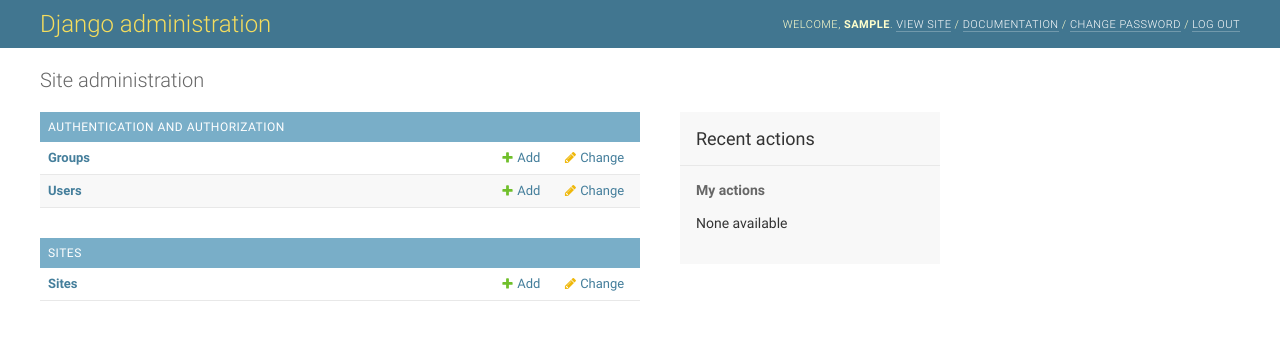
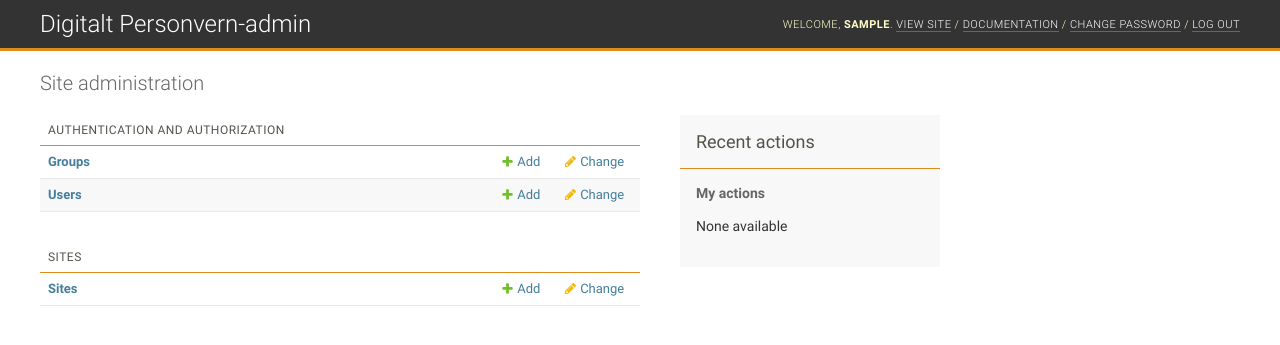
Before and after one commit to sigurdga/digitaltpersonvern, a Django app: page /admin/ in a window 1280 px wide. Shown: the top 345 px of the page. Run offline with Django 3.2, Linux system fonts and the light colour scheme; the visitor is signed in with stand-in values (Sample User, id 1); data comes from the database, SQL or seed files in the repository; data that the repository does not hold is empty; parts of the project's set-up code (start-up, migrations or seed data) failed here and were passed over.

Commit message:
Add login link to admin, logout, and make admin look less default.

```diff
--- a/digitaltpersonvern/settings.py
+++ b/digitaltpersonvern/settings.py
@@ -132,7 +132,7 @@ INSTALLED_APPS = (
     'django.contrib.admindocs',
     'south',
     'mptt',
-    'samklang_blog',
+    #'samklang_blog',
     'samklang_menu',
     'samklang_pages',
 )
--- a/digitaltpersonvern/static-project/css/style.css
+++ b/digitaltpersonvern/static-project/css/style.css
@@ -43,6 +43,7 @@ nav ul li { float: left; margin: 0 0 0 20px; font-weight: bold; }
 
 #sidebar h1 { border-bottom: 8px solid #54534a; }
 
+#userinfo { position: absolute; top: 20px; right: 0; }
 
 /* #addressbar { background-color: #54534a; height: 8px; width: 100%; } */
 /* #bottomlinks { background-color: #de8b19; height: 75px; width: 100%; } */
--- /dev/null
+++ b/digitaltpersonvern/templates/admin/base_site.html
@@ -0,0 +1,19 @@
+{% extends "admin/base.html" %}
+
+{% block title %}{{ title }} | Digitalt Personvern-admin{% endblock %}
+
+{% block extrastyle %}
+<style>
+#header{ background-color: #333333; border-bottom: solid 3px #de8b19; }
+
+#branding h1{ color: #fff; }
+#content-related .module h2, .module h2, .module caption, .inline-group h2 { background: inherit ; border-bottom: 1px solid #de8b19; color: #54534a; }
+a.section:link, a.section:visited { color: #54534a; }
+</style>
+{% endblock %}
+
+{% block branding %}
+<h1 id="site-name">Digitalt Personvern-admin</h1>
+{% endblock %}
+
+{% block nav-global %}{% endblock %}
--- a/digitaltpersonvern/templates/base.html
+++ b/digitaltpersonvern/templates/base.html
@@ -22,6 +22,7 @@
     <body>
 
         <header>
+        {% if request.user.is_authenticated %}<div id="userinfo">Logget inn som {{ request.user }} – <a href="{% url auth_logout %}">Logg ut</a></div>{% endif %}
         <a href="/"><img id="logo" src="{{ STATIC_URL}}img/logo.main.digitalt.personvern.110x113px.png"></a>
 	</header>
 
@@ -56,7 +57,7 @@
 	</article>
 
 	<footer id="footer">
-    <a href="{% url auth_login %}"><img src="{{ STATIC_URL }}img/favicon.png" alt="login" style="float: right; margin-top:8px;"></a>
+    <a href="{% url admin:index %}"><img src="{{ STATIC_URL }}img/favicon.png" alt="login" style="float: right; margin-top:8px;"></a>
     <p>Digitalt&nbsp;Personvern &nbsp; &nbsp; Thomas&nbsp;Heftyes&nbsp;gate&nbsp;50, 0267&nbsp;Oslo &nbsp; &nbsp; &#112;&#111;&#115;&#116;&#64;&#100;&#105;&#103;&#105;&#116;&#97;&#108;&#116;&#112;&#101;&#114;&#115;&#111;&#110;&#118;&#101;&#114;&#110;&#46;&#110;&#111; &nbsp; &nbsp; Pressekontakt: +47&nbsp;909&nbsp;19&nbsp;944 &nbsp; &nbsp; Administrativ kontakt: +47&nbsp;993&nbsp;86&nbsp;171 &nbsp; &nbsp; Orgnr.: 997&nbsp;210&nbsp;395</p>
 	</footer>
 	<script type="text/javascript" src="http://include.reinvigorate.net/re_.js"></script>
--- a/digitaltpersonvern/urls.py
+++ b/digitaltpersonvern/urls.py
@@ -15,8 +15,8 @@ urlpatterns = patterns('',
 
     url(r'^admin/doc/', include('django.contrib.admindocs.urls')),
     url(r'^admin/', include(admin.site.urls)),
-    (r'^u/ut/', 'django.contrib.auth.views.logout', {'next_page': '/'}, 'auth_logout'),
-    (r'^u/inn/', 'django.contrib.auth.views.login', {}, 'auth_login'),
+    (r'^ut/', 'django.contrib.auth.views.logout', {'next_page': '/'}, 'auth_logout'),
+    (r'^inn/', 'django.contrib.auth.views.login', {}, 'auth_login'),
     #(r'^u/', include('registration.urls')),
     url(r'^n/', include('samklang_blog.urls')),
     #url(r'^$', IndexView.as_view()),
```
